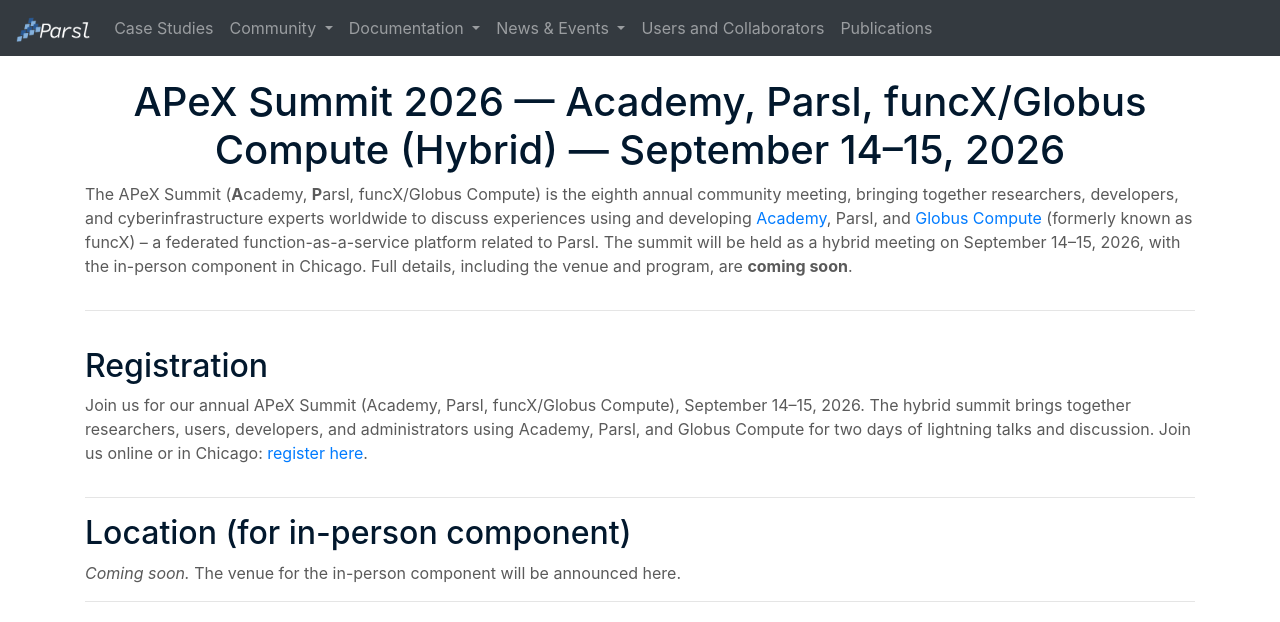
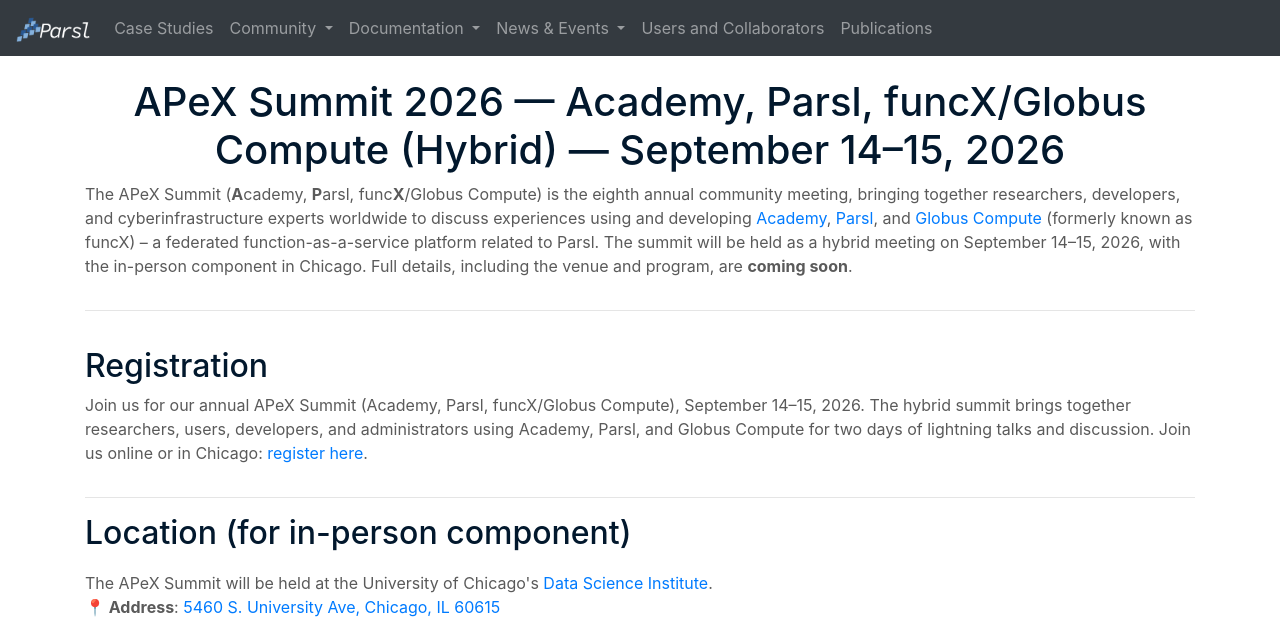
Before and after one commit to Parsl/parsl.github.io, a Jekyll site: the page built from parslfest/apex2026.html, in a window 1280 px wide and 1400 px high. Shown: the top 622 px of the window. Built offline with Jekyll 4.4.1, drawn with Linux system fonts in a browser that asks for light colours.

Commit message:
Add location information

```diff
--- a/parslfest/apex2026.html
+++ b/parslfest/apex2026.html
@@ -6,6 +6,10 @@
 <style>
 .cs-image {
   width: 75%;
+}
+/* Custom 3:2 aspect ratio (matches the 720x480 venue photo) for the embedded map */
+.embed-responsive-3by2::before {
+  padding-top: 66.6667%;
 }
 </style>
 
@@ -17,8 +21,8 @@
     <div class="col-lg-12">
       <h1 style="text-align:center; color: #02182D;">APeX Summit 2026 &mdash; Academy, Parsl, funcX/Globus Compute (Hybrid) &mdash; September 14&ndash;15, 2026</h1>
       <!-- TODO: add 2026 group photo once available, e.g. <p><img width="1200" src="2026/group.jpeg" /></p> -->
-      <p>The APeX Summit (<strong>A</strong>cademy, <strong>P</strong>arsl, funcX/Globus Compute) is the eighth annual community meeting, bringing together researchers, developers, and cyberinfrastructure experts worldwide to discuss experiences using and developing
-        <a href="https://academy.readthedocs.io/" target="_blank">Academy</a>, Parsl, and
+      <p>The APeX Summit (<strong>A</strong>cademy, <strong>P</strong>arsl, func<strong>X</strong>/Globus Compute) is the eighth annual community meeting, bringing together researchers, developers, and cyberinfrastructure experts worldwide to discuss experiences using and developing
+        <a href="https://academy.readthedocs.io/" target="_blank">Academy</a>, <a href="https://parsl-project.org/" target="_blank">Parsl</a>, and
         <a href="https://www.globus.org/compute" target="_blank">Globus Compute</a> (formerly known as funcX) &ndash; a federated function-as-a-service platform related to Parsl.
         The summit will be held as a hybrid meeting on September 14&ndash;15, 2026, with the in-person component in Chicago.
         Full details, including the venue and program, are <strong>coming soon</strong>.
@@ -44,7 +48,23 @@
 
       <h2 style="color: #02182D;">Location (for in-person component)</h2>
 
-      <p><em>Coming soon.</em> The venue for the in-person component will be announced here.</p>
+      <p style="padding-top: 10px;">The APeX Summit will be held at the University of Chicago's <a href="https://datascience.uchicago.edu/" target="_blank">Data Science Institute</a>.<br>
+      <strong>📍 Address</strong>: <a href="https://www.google.com/maps/search/?api=1&amp;query=5460+S+University+Ave%2C+Chicago%2C+IL+60615" target="_blank">5460 S. University Ave, Chicago, IL 60615</a>
+      </p>
+
+      <div class="row align-items-center">
+        <div class="col-md-6 text-center">
+          <img class="img-fluid" src="2026/images/dsi.png" alt="The Data Science Institute building at the University of Chicago" />
+        </div>
+        <div class="col-md-6">
+          <div class="embed-responsive embed-responsive-3by2">
+            <iframe class="embed-responsive-item" style="border:0;"
+              src="https://maps.google.com/maps?q=5460%20S%20University%20Ave%2C%20Chicago%2C%20IL%2060615&amp;z=15&amp;output=embed"
+              allowfullscreen loading="lazy" referrerpolicy="no-referrer-when-downgrade"
+              title="Map of the Data Science Institute, University of Chicago"></iframe>
+          </div>
+        </div>
+      </div>
 
 	<!--<button class="accordion">Getting There</button>
 	<div class="panel">
```
Also changed, not shown: parslfest/2026/images/dsi.png (added).
